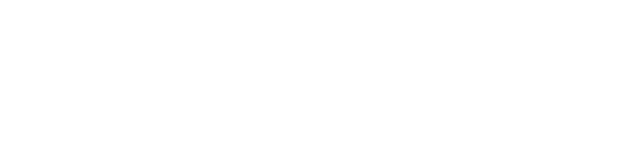
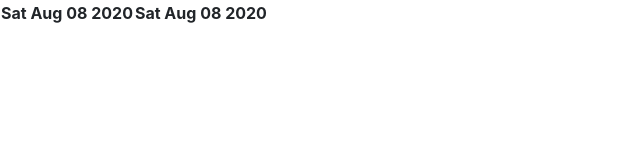
Before and after one commit to Bryce-Du/MealPlanner-Frontend, a plain HTML site: page index.html in a window 1280 px wide. Shown: the whole page, without its empty margins (0-640 px from the left). Drawn offline with nearby package versions, Linux system fonts and the light colour scheme.

Commit message:
start schedule display

```diff
--- a/index.html
+++ b/index.html
@@ -4,9 +4,13 @@
     <meta charset="UTF-8">
     <meta name="viewport" content="width=device-width, initial-scale=1.0">
     <title>Meal Planner</title>
+    <link rel="stylesheet" href="https://stackpath.bootstrapcdn.com/bootstrap/4.3.1/css/bootstrap.min.css" integrity="sha384-ggOyR0iXCbMQv3Xipma34MD+dH/1fQ784/j6cY/iJTQUOhcWr7x9JvoRxT2MZw1T" crossorigin="anonymous">
     <script type="text/javascript" src="index.js"></script>
 </head>
 <body>
 
+    <script src="https://code.jquery.com/jquery-3.3.1.slim.min.js" integrity="sha384-q8i/X+965DzO0rT7abK41JStQIAqVgRVzpbzo5smXKp4YfRvH+8abtTE1Pi6jizo" crossorigin="anonymous"></script>
+    <script src="https://cdnjs.cloudflare.com/ajax/libs/popper.js/1.14.7/umd/popper.min.js" integrity="sha384-UO2eT0CpHqdSJQ6hJty5KVphtPhzWj9WO1clHTMGa3JDZwrnQq4sF86dIHNDz0W1" crossorigin="anonymous"></script>
+    <script src="https://stackpath.bootstrapcdn.com/bootstrap/4.3.1/js/bootstrap.min.js" integrity="sha384-JjSmVgyd0p3pXB1rRibZUAYoIIy6OrQ6VrjIEaFf/nJGzIxFDsf4x0xIM+B07jRM" crossorigin="anonymous"></script>
 </body>
 </html>
--- a/index.js
+++ b/index.js
@@ -1 +1,19 @@
-console.log("blorp")
+document.addEventListener('DOMContentLoaded', () => {
+    makeWeek()
+})
+
+function makeWeek(){
+    const week = document.createElement('div')
+    let d = new Date()
+    week.innerHTML = `
+        <table>
+            <tr>
+                <th>${d.toDateString()}</th>
+                <th>${d.toDateString()}</th>
+            </tr>
+            <tr>
+            </tr>
+        </table>
+    `
+    document.querySelector('body').appendChild(week)
+}
```
